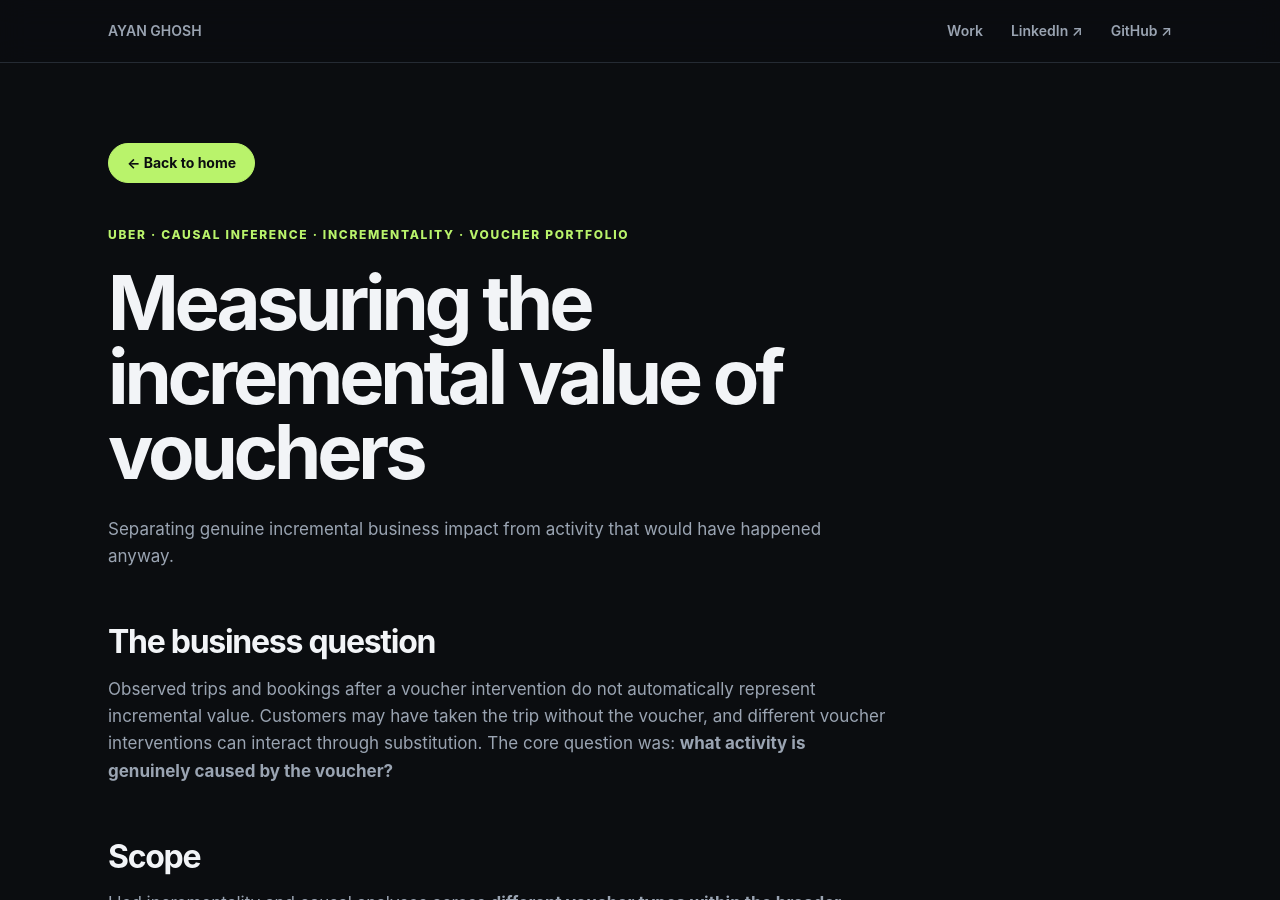
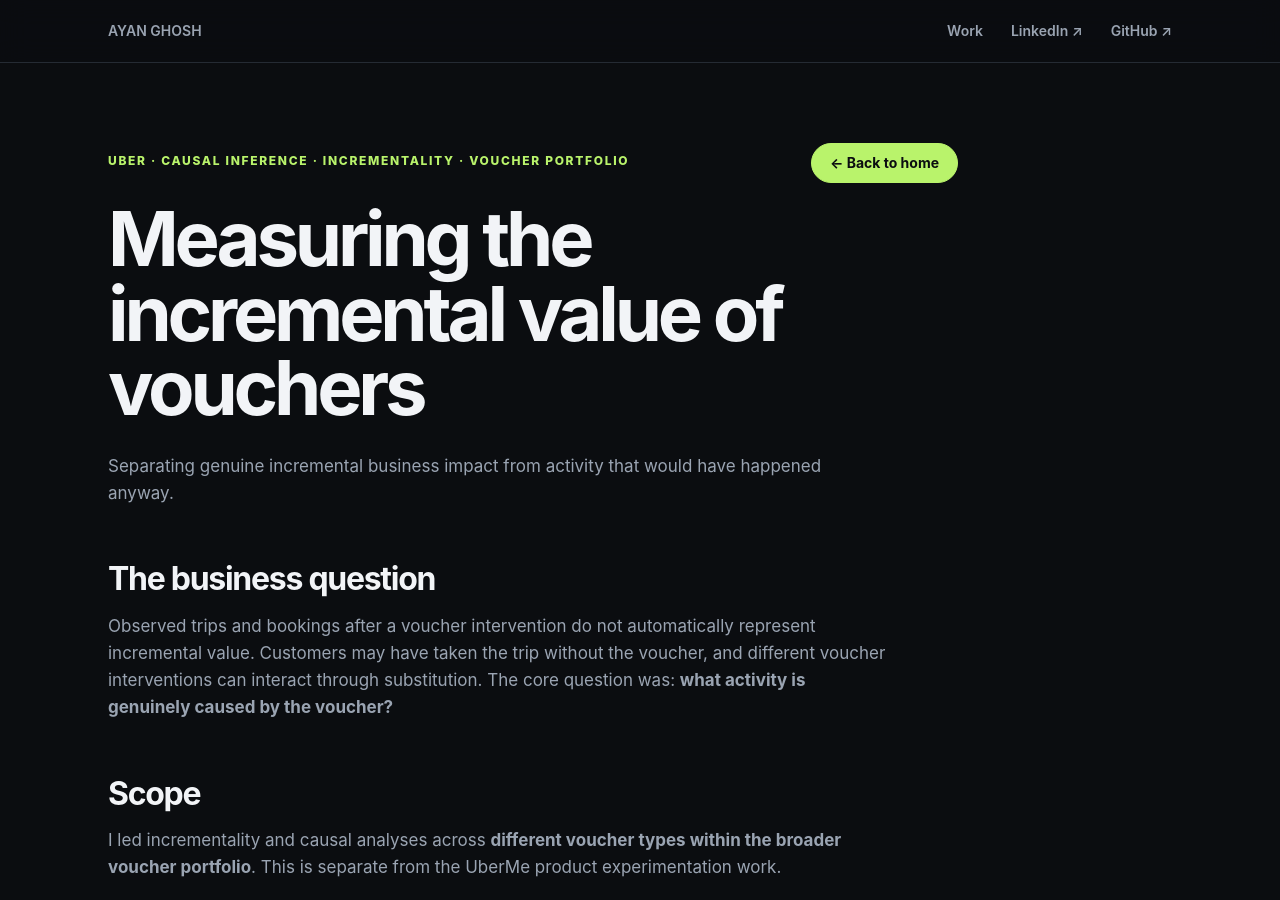
Before and after one commit to ayan-ghosh103/ayan-ghosh103.github.io, a Jekyll site: the page built from work/voucher-incrementality.md, in a window 1280 px wide and 900 px high. Built offline with Jekyll 4.4.1, drawn with Linux system fonts in a browser that asks for light colours.

Commit message:
Place back home control in case study header

```diff
--- a/work/voucher-incrementality.md
+++ b/work/voucher-incrementality.md
@@ -4,8 +4,7 @@ permalink: /work/voucher-incrementality/
 title: Voucher Incrementality — Causal Inference
 ---
 <section class="case-page">
-  <a class="button primary back-home" href="/">← Back to home</a>
-  <div class="eyebrow">UBER · CAUSAL INFERENCE · INCREMENTALITY · VOUCHER PORTFOLIO</div>
+  <div class="case-header"><div class="eyebrow">UBER · CAUSAL INFERENCE · INCREMENTALITY · VOUCHER PORTFOLIO</div><a class="button primary back-home" href="/">← Back to home</a></div>
   <h1>Measuring the incremental value of vouchers</h1>
   <p class="case-lead">Separating genuine incremental business impact from activity that would have happened anyway.</p>
 
```
